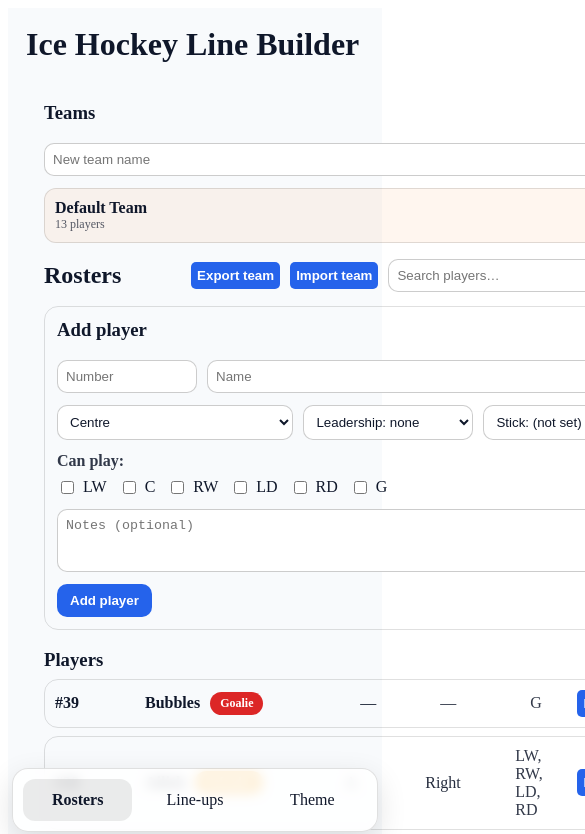
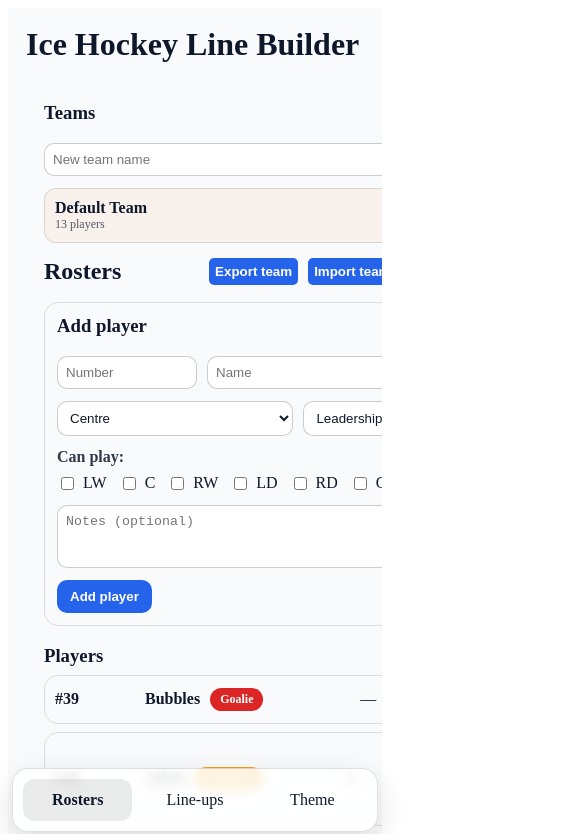
Before and after one commit to Newik83CZ/IceHockeyLineBuilder, a React (Vite) app: page / in a window 390 px wide. Shown: the top 834 px of the page, 585 px wide, since content can reach past the window. Built offline with nearby package versions, Linux system fonts and the light colour scheme.

Commit message:
Mobile layout and adjustments fixing

```diff
--- a/src/index.css
+++ b/src/index.css
@@ -2,6 +2,15 @@
   color: var(--text);
   background: var(--background);
 }
+
+html, body {
+  overflow-x: hidden;
+}
+
+* {
+  box-sizing: border-box;
+}
+
 
 /* Buttons */
 button {
@@ -95,7 +104,9 @@ input:focus, select:focus, textarea:focus {
 
 @media (max-width: 800px) {
   .rostersLayout {
+    display: grid !important;
     grid-template-columns: 1fr !important;
+    gap: 12px !important;
   }
 
   .rostersSidebar {
@@ -104,9 +115,11 @@ input:focus, select:focus, textarea:focus {
   }
 }
 
-@media (max-width: 1000px) {
+@media (max-width: 800px) {
   .lineupsLayout {
+    display: grid !important;
     grid-template-columns: 1fr !important;
+    gap: 12px !important;
   }
 }
 
@@ -117,3 +130,19 @@ input:focus, select:focus, textarea:focus {
     z-index: 2;
   }
 }
+
+@media (max-width: 900px) {
+  .forwardGrid {
+    grid-template-columns: 1fr !important; /* LW then C then RW */
+  }
+}
+
+@media (max-width: 900px) {
+  .defenceGrid {
+    grid-template-columns: 1fr !important; /* LD then RD */
+  }
+}
+
+.pageWrap {
+  padding-bottom: 120px !important;
+}
--- a/src/pages/Lineups.jsx
+++ b/src/pages/Lineups.jsx
@@ -24,7 +24,7 @@ function DraggablePlayer({ id, label, sublabel, preferredPosition }) {
 
     const style = {
         width: "100%",
-        maxWidth: 220,
+        maxWidth: "100%",
         minHeight: 72,
         padding: "10px 12px",
         borderRadius: 20,
@@ -657,7 +657,7 @@ export default function Lineups({ data, setData }) {
     forwardRows.push(
       <div key={`F${i}`} style={{ display: "grid", gridTemplateColumns: "120px 1fr", gap: 12, alignItems: "start" }}>
         <RowLabel>{`Line ${i}`}</RowLabel>
-        <div style={{ display: "grid", gridTemplateColumns: "1fr 1fr 1fr", gap: 12 }}>
+        <div className="forwardGrid" style={{ display: "grid", gridTemplateColumns: "1fr 1fr 1fr", gap: 12 }}>
           <Slot id={`F${i}_LW`} title="LW" assignments={activeLineup.assignments} byId={byId} />
           <Slot id={`F${i}_C`} title="C" assignments={activeLineup.assignments} byId={byId} />
           <Slot id={`F${i}_RW`} title="RW" assignments={activeLineup.assignments} byId={byId} />
@@ -671,7 +671,7 @@ export default function Lineups({ data, setData }) {
     defRows.push(
       <div key={`D${i}`} style={{ display: "grid", gridTemplateColumns: "120px 1fr", gap: 12, alignItems: "start" }}>
         <RowLabel>{`Pair ${i}`}</RowLabel>
-        <div style={{ display: "grid", gridTemplateColumns: "1fr 1fr", gap: 12 }}>
+        <div className="defenceGrid" style={{ display: "grid", gridTemplateColumns: "1fr 1fr", gap: 12 }}>
           <Slot id={`D${i}_LD`} title="LD" assignments={activeLineup.assignments} byId={byId} />
           <Slot id={`D${i}_RD`} title="RD" assignments={activeLineup.assignments} byId={byId} />
         </div>
```
